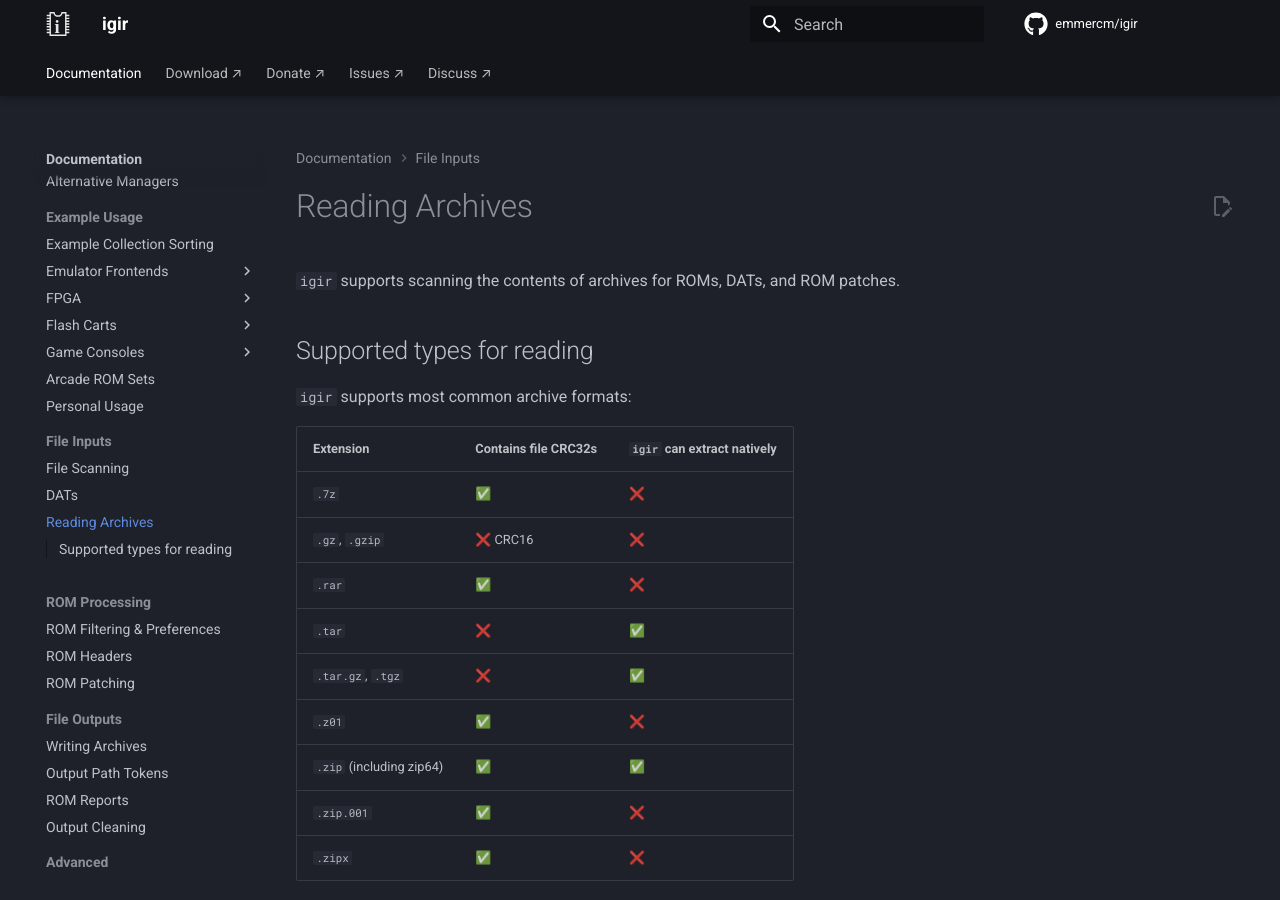
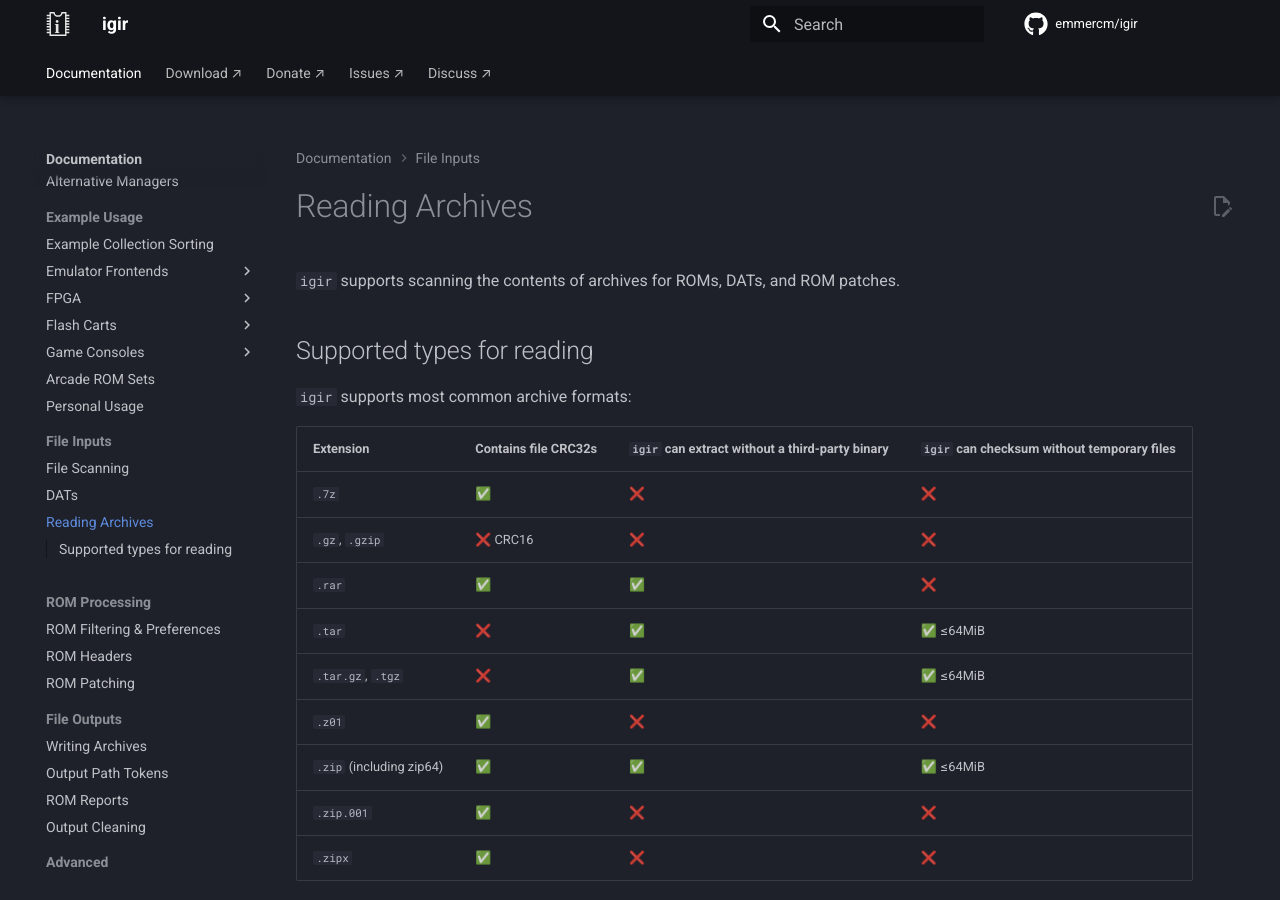
Before and after one commit to emmercm/igir, an MkDocs documentation site: the page built from docs/input/reading-archives.md, in a window 1280 px wide and 900 px high. Built offline with MkDocs 1.6.1 and Material for MkDocs 9.7.7, drawn with Linux system fonts in a browser that asks for light colours; comment, search, counter and statistics services are not loaded.

Commit message:
Archive temp file docs

```diff
--- a/docs/input/reading-archives.md
+++ b/docs/input/reading-archives.md
@@ -6,17 +6,17 @@
 
 `igir` supports most common archive formats:
 
-| Extension                | Contains file CRC32s | `igir` can extract natively |
-|--------------------------|----------------------|-----------------------------|
-| `.7z`                    | ✅                    | ❌                           |
-| `.gz`, `.gzip`           | ❌ CRC16              | ❌                           |
-| `.rar`                   | ✅                    | ❌                           |
-| `.tar`                   | ❌                    | ✅                           |
-| `.tar.gz`, `.tgz`        | ❌                    | ✅                           |
-| `.z01`                   | ✅                    | ❌                           |
-| `.zip` (including zip64) | ✅                    | ✅                           |
-| `.zip.001`               | ✅                    | ❌                           |
-| `.zipx`                  | ✅                    | ❌                           |
+| Extension                | Contains file CRC32s | `igir` can extract without a third-party binary | `igir` can checksum without temporary files |
+|--------------------------|----------------------|-------------------------------------------------|---------------------------------------------|
+| `.7z`                    | ✅                    | ❌                                               | ❌                                           |
+| `.gz`, `.gzip`           | ❌ CRC16              | ❌                                               | ❌                                           |
+| `.rar`                   | ✅                    | ✅                                               | ❌                                           |
+| `.tar`                   | ❌                    | ✅                                               | ✅ ≤64MiB                                    |
+| `.tar.gz`, `.tgz`        | ❌                    | ✅                                               | ✅ ≤64MiB                                    |
+| `.z01`                   | ✅                    | ❌                                               | ❌                                           |
+| `.zip` (including zip64) | ✅                    | ✅                                               | ✅ ≤64MiB                                    |
+| `.zip.001`               | ✅                    | ❌                                               | ❌                                           |
+| `.zipx`                  | ✅                    | ❌                                               | ❌                                           |
 
 **You should prefer archive formats that have CRC32 checksum information for each file.**
 
```
